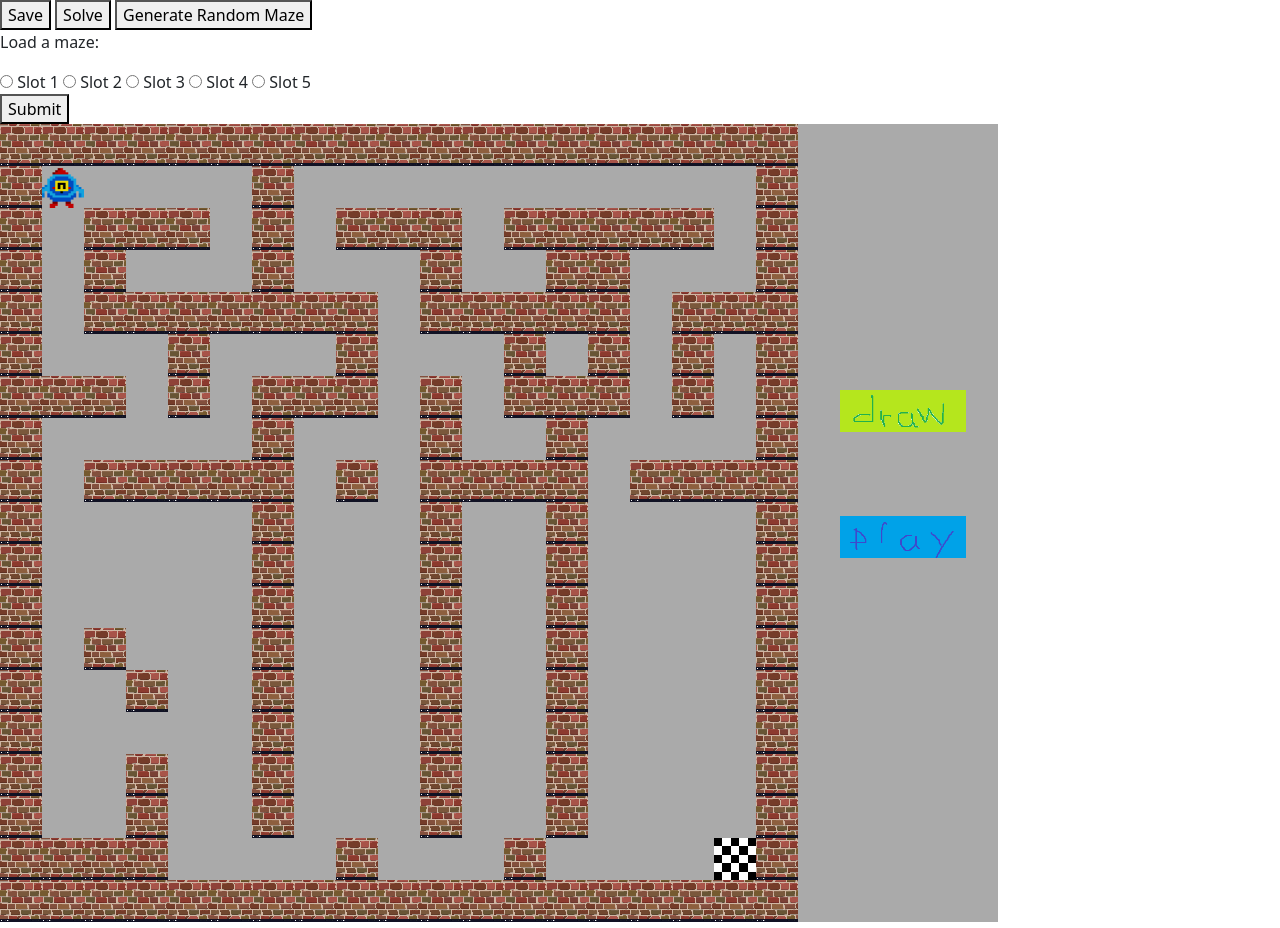
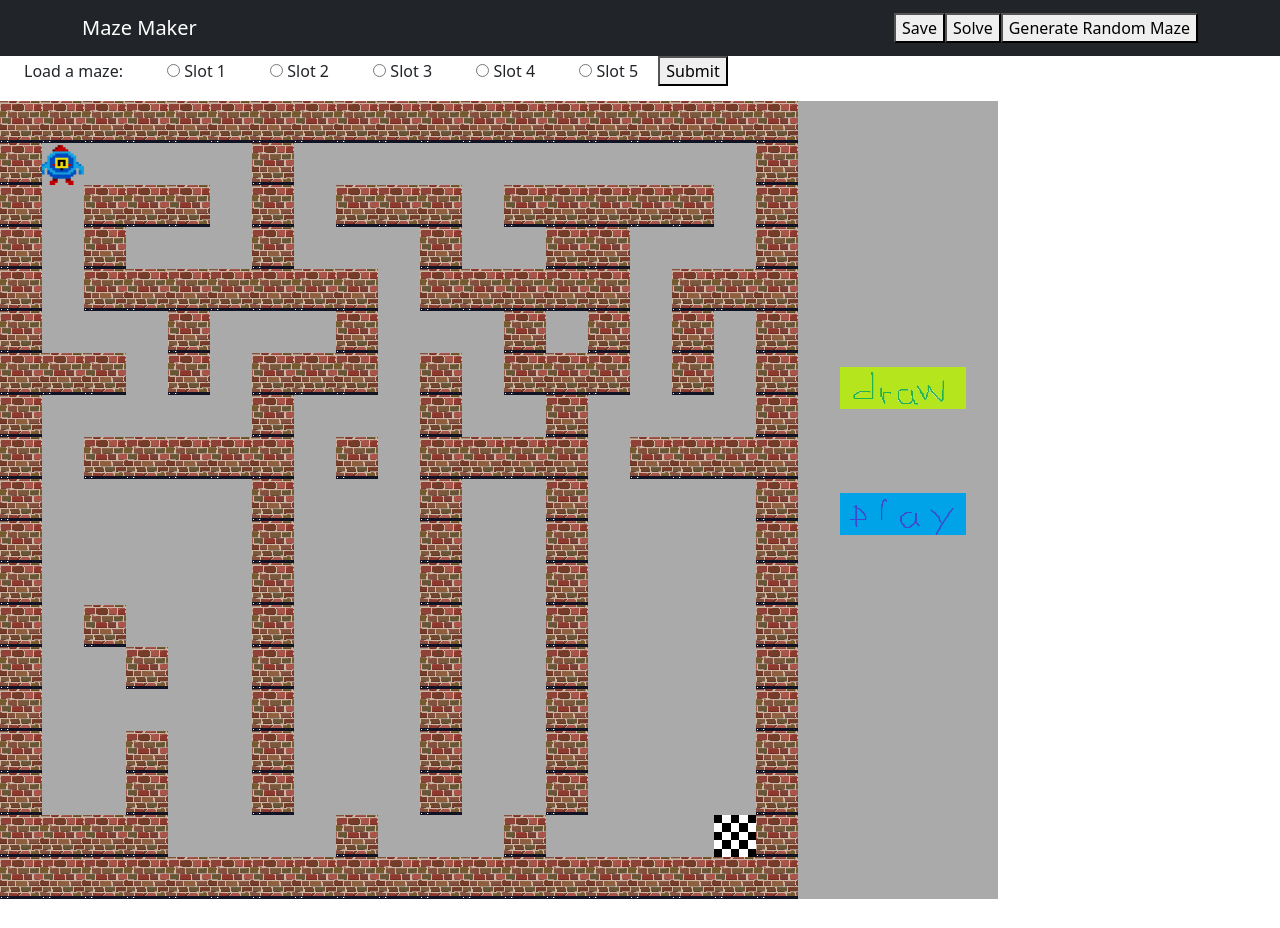
Before and after one commit to kevinmu4587/Maze-Maker, a website with bundled scripts: page index.html in a window 1280 px wide. After the commit the page ends 905 px from the top, so only its background shows below. Built offline with nearby package versions, Linux system fonts and the light colour scheme; animation ran at ten frames a second; files whose address does not match are found by name.

Commit message:
Edit index.html

```diff
--- a/index.html
+++ b/index.html
@@ -13,33 +13,45 @@
     <script type="module" src="js/main.js"></script>
 </head>
 <body>
-    <button type="button" id="save">Save</button>
-    <button type="button" id="solve">Solve</button>
-    <button type="button" id="generate">Generate Random Maze</button>
-
-
+  <nav class="navbar navbar-expand-lg navbar-dark bg-dark">
+    <div class="container">
+      <a class="navbar-brand" href="/">Maze Maker</a>
+      <div class="collapse navbar-collapse" id="navbarSupportedContent">
+        <ul class="navbar-nav ms-auto mb-2 mb-lg-0">
+          <li class="nav-item"><button type="button" id="save">Save</button></li>
+          <li class="nav-item"><button type="button" id="solve">Solve</button></li>
+          <li class="nav-item"><button type="button" id="generate">Generate Random Maze</button></li>
+        </ul>
+    </div>
+  </nav>
+  <div class="row d-flex flex-row">
     <form>
+      <div class="form-check form-check-inline">
         <p>Load a maze:</p>
-        <div>
+      </div>
+      <div class="form-check form-check-inline">
         <input type="radio" id="first" name="maze" value="1">
         <label for="first" padding="10px">Slot 1</label>
-
+      </div>
+      <div class="form-check form-check-inline">
         <input type="radio" id="second" name="maze" value="2">
         <label for="second">Slot 2</label>
-
+      </div>
+      <div class="form-check form-check-inline">
         <input type="radio" id="third" name="maze" value="3">
         <label for="third">Slot 3</label>
-
+      </div>
+      <div class="form-check form-check-inline">
         <input type="radio" id="fourth" name="maze" value="4">
         <label for="fourth">Slot 4</label>
-
+      </div>
+      <div class="form-check form-check-inline">
         <input type="radio" id="fifth" name="maze" value="5">
         <label for="fifth">Slot 5</label>
       </div>
-        <div>
       <button type="submit">Submit</button>
+    </form>
   </div>
-      </form>
 
   <script type="module">
     import { saveMaze, solveMaze, generate} from '/js/main.js'
```
Lines whose indentation alone changed are shown as unchanged.
